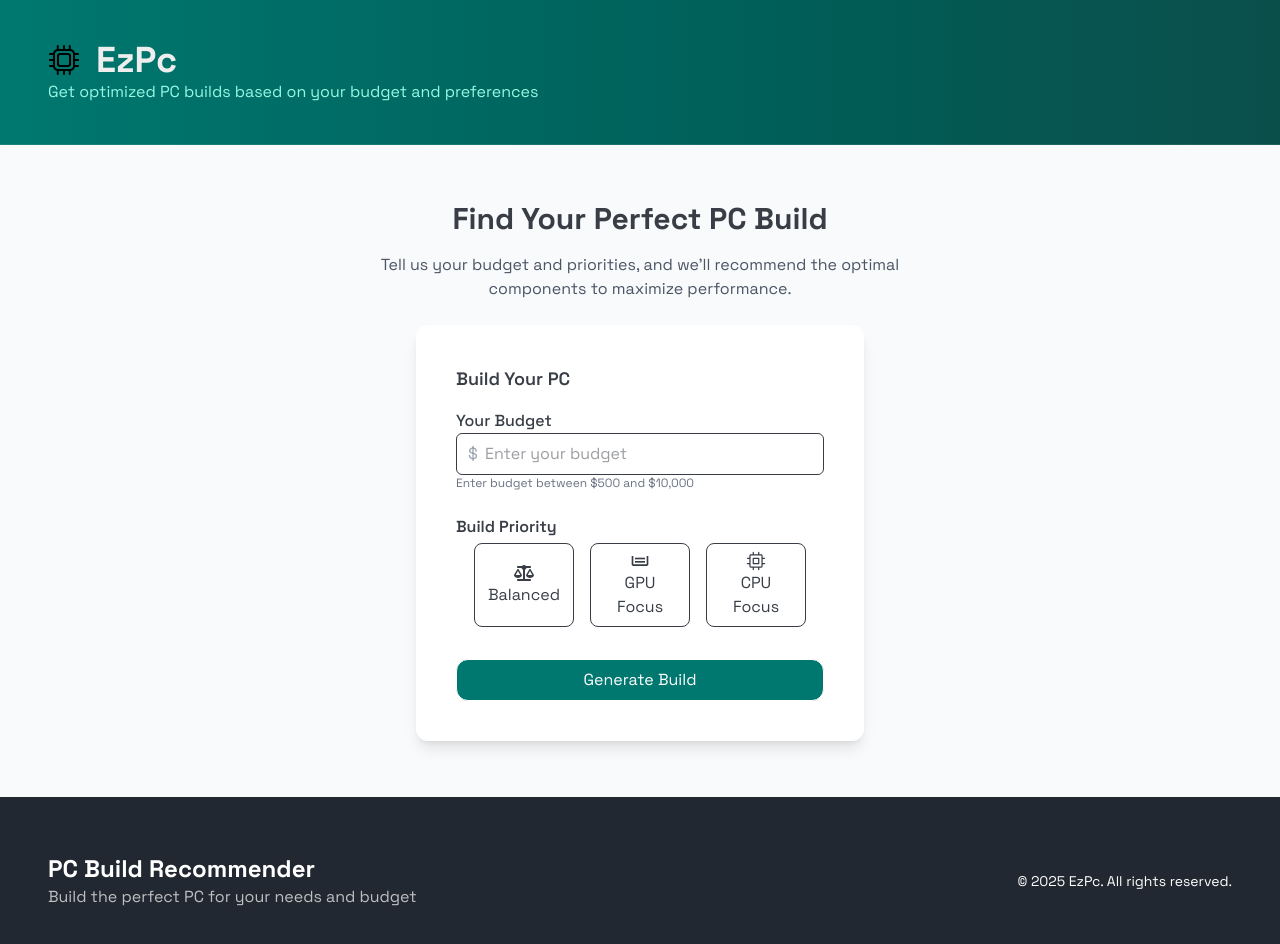
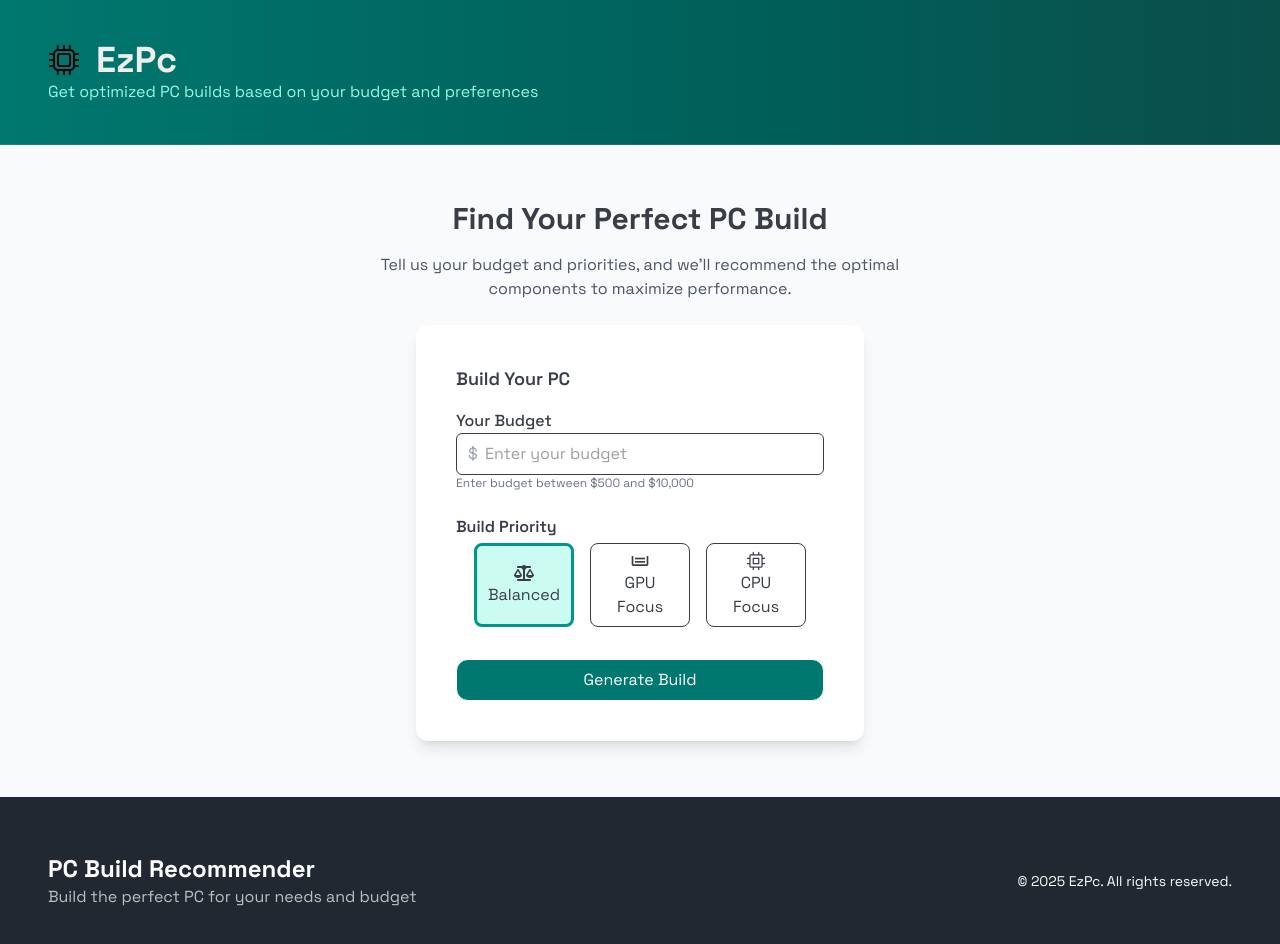
Before and after one commit to OmarG4/ezpc2, a React (Vite) app in the folder client/: page / in a window 1280 px wide. Shown: the top 944 px of the page. Built offline with nearby package versions, Linux system fonts and the light colour scheme.

Commit message:
Fixed priority to be balanced as default

```diff
--- a/client/src/pages/Home.jsx
+++ b/client/src/pages/Home.jsx
@@ -8,15 +8,15 @@ import { useNavigate } from 'react-router-dom';
 const Home = () => {
 
     const [priority, setPriority] = useState({
-        cpu: 0,
-        gpu: 0,
-        ram: 0,
-        storage: 0,
-        motherboard: 0,
-        powerSupply: 0,
-        pcCase: 0,
+        name: 'Balanced',
+        cpu: 0.22,
+        gpu: 0.33,
+        ram: 0.09,
+        storage: 0.12,
+        motherboard: 0.12,
+        powerSupply: 0.07,
+        pcCase: 0.05,
     });
-
     const [budget, setBudget] = useState("");
     const [isLoading, setIsLoading] = useState(false);
     const [finalPartPrice, setFinalPartPrice] = useState({});
@@ -51,18 +51,7 @@ const Home = () => {
     };
 
     const handleClick = (label) => {
-        if (label === 'Balanced') {
-            setPriority({
-                name: 'Balanced',
-                cpu: 0.22,
-                gpu: 0.33,
-                ram: 0.09,
-                storage: 0.12,
-                motherboard: 0.12,
-                powerSupply: 0.07,
-                pcCase: 0.05,
-            });
-        } else if (label === 'GPU Focus') {
+        if (label === 'GPU Focus') {
             setPriority({
                 name: 'GPU Focus',
                 cpu: 0.25,
@@ -91,7 +80,6 @@ const Home = () => {
         console.log(finalPartPrice);
         e.preventDefault();
         setIsLoading(true);
-
 
         try {
             const response = await fetch(`${import.meta.env.VITE_API_URL}/get-parts`, {
```
